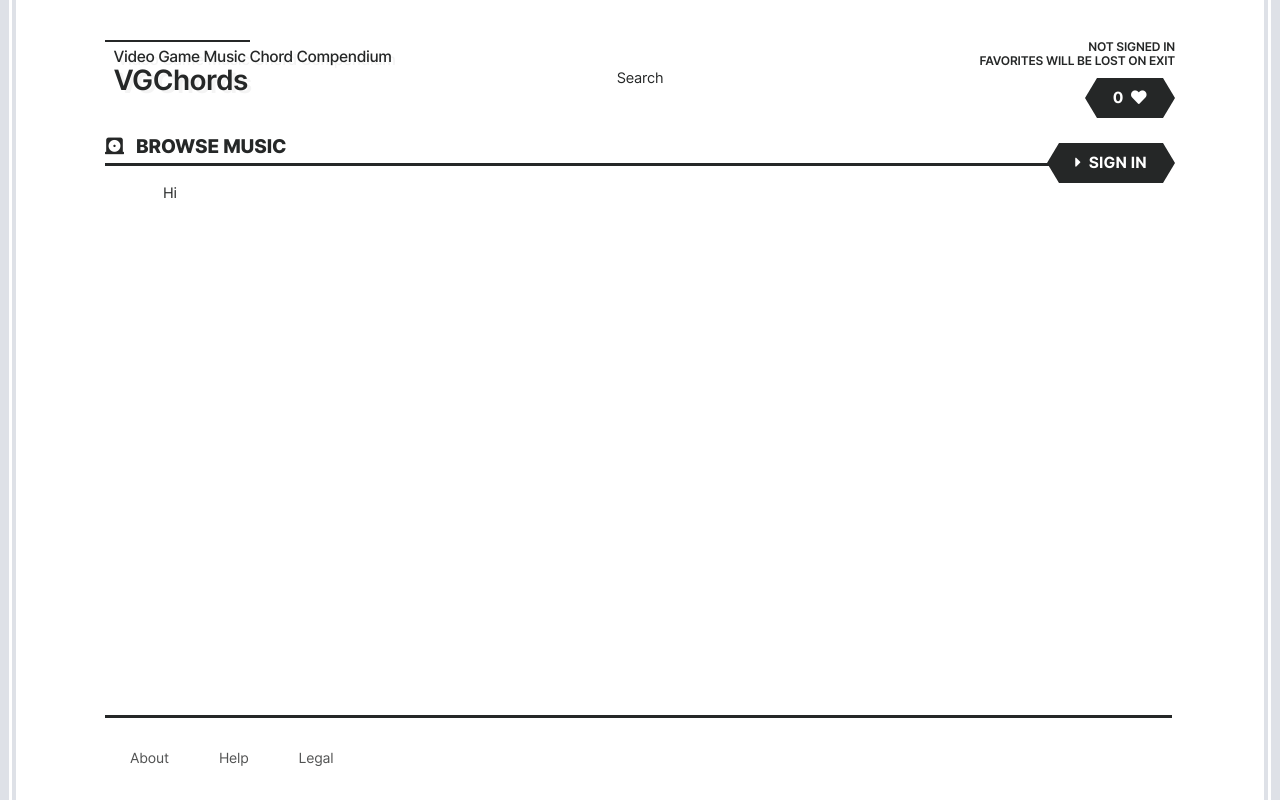
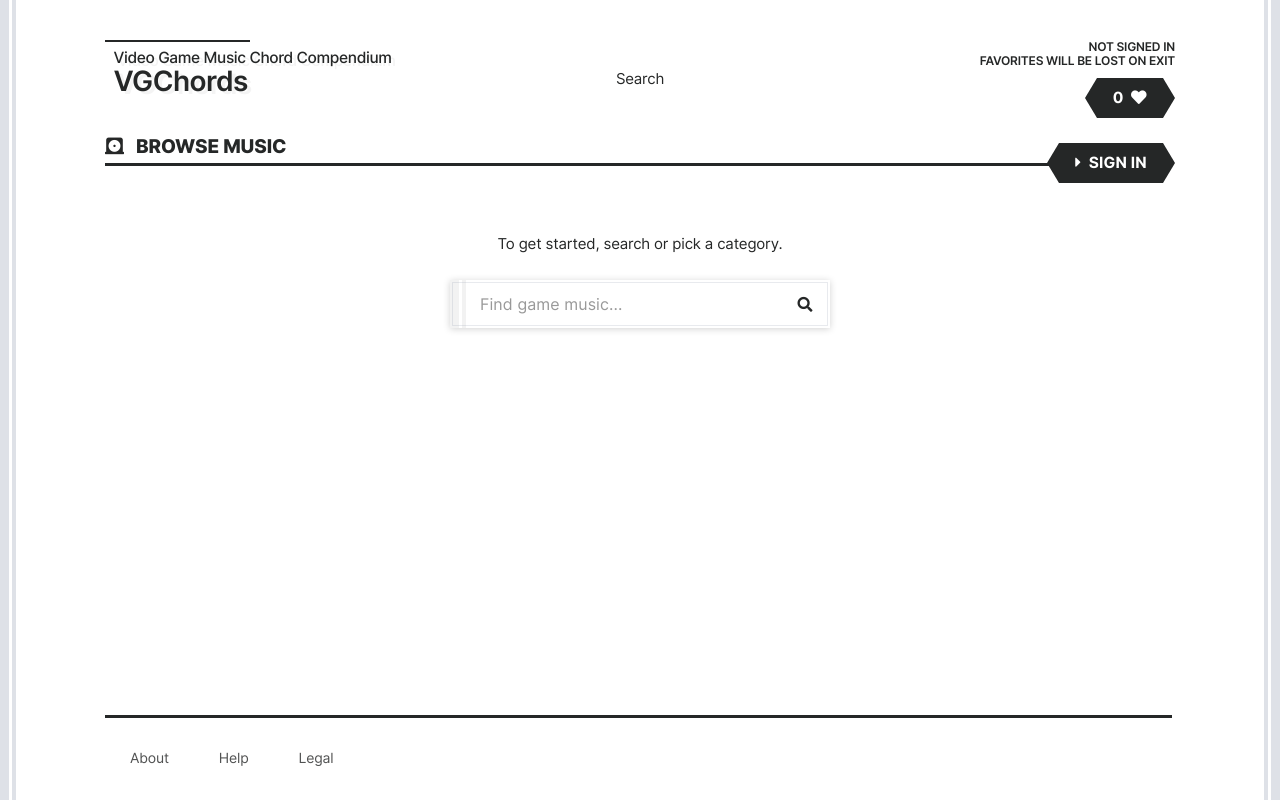
Before and after one commit to Oasiris/cs1300-vgchords, a React (Create React App) app: page / in a window 1280 px wide. Built offline with nearby package versions, Linux system fonts and the light colour scheme.

Commit message:
Primary search layout

```diff
--- a/src/components/Layout.tsx
+++ b/src/components/Layout.tsx
@@ -38,14 +38,20 @@ const GlobalDecoration: React.FC = () => (
     </div>
 )
 
-export const Layout: React.FC<{ pageTitle: PageTitle; children: any }> = ({ pageTitle, children }) => {
+type LayoutType = {
+    pageTitle: PageTitle
+
+    /** Page content. Goes in section#content. */
+    children: any
+}
+
+/** @param children Page content. Goes in section#content. */
+export const Layout: React.FC<LayoutType> = ({ pageTitle, children }) => {
     return (
-        <div id="global">
+        <div id="layout">
             <GlobalDecoration />
             <Header>{pageTitle === 'Browse Music' ? <BrowseMusicTitle /> : <WipTitle />}</Header>
-            <section id="content">
-                <div className="container">Hi</div>
-            </section>
+            <section id="content">{children}</section>
             <Footer />
         </div>
     )
--- a/src/routes/Home.tsx
+++ b/src/routes/Home.tsx
@@ -7,6 +7,40 @@ import logo from '../icons/logo.svg'
 
 import '../styles/Home.scss'
 
+type SearchType = {
+    placeholder?: string
+}
+class Search extends React.Component<SearchType> {
+    render() {
+        return (
+            <div id="primarySearchContainer">
+                {/* <input
+                    type="text"
+                    placeholder={this.props.placeholder !== 'undefined' ? this.props.placeholder : 'Find game music...'}
+                /> */}
+                <input type="text" placeholder="Find game music..." />
+                <div className="_leftFlourish">
+                    <div />
+                    <div />
+                </div>
+                <div className="_extraBox" />
+
+                <div className="_searchButton">
+                    <i className="fas fa-search" />
+                </div>
+            </div>
+        )
+    }
+}
+
 export const Home: React.FC = () => {
-    return <Layout pageTitle="Browse Music">Hi</Layout>
+    return (
+        <Layout pageTitle="Browse Music">
+            <div className="container">
+                <div id="firstPrompt">To get started, search or pick a category.</div>
+
+                <Search />
+            </div>
+        </Layout>
+    )
 }
--- a/src/styles/Home.scss
+++ b/src/styles/Home.scss
@@ -0,0 +1,11 @@
+#layout .container {
+    display: flex;
+    flex-direction: column;
+    align-items: center;
+}
+
+#firstPrompt {
+    padding-top: 50px;
+    padding-bottom: 25px;
+    // text-align: center;
+}
--- a/src/styles/_colors.scss
+++ b/src/styles/_colors.scss
@@ -3,6 +3,7 @@ $globalText: #252727;
 $globalBack: white;
 
 $dark07: rgba($globalText, 0.07);
+$dark20Opaque: lighten($globalText, 73);
 $dark80: rgba($globalText, 0.8);
 
 // $radialBack: radial-gradient(farthest-corner at 65vw 35vh, #fbfcfd 0%, #fbfcfd 20%, #f2f5f5 100%);
@@ -11,7 +12,10 @@ $radialBack: radial-gradient(farthest-corner at 65vw 35vh, #fbfcfd 0%, #fbfcfd 2
 $darkButtonText: white;
 $darkButtonBack: $globalText;
 // $darkButtonBackHover: rgb(62, 67, 68);
-$darkButtonBackHover: rgb(73, 78, 80);
+// $darkButtonBackHover: rgb(73, 78, 80);
+$darkButtonBackHover: rgb(74, 83, 87);
 // $darkButtonBackActive: #777;
 
 $flourishBack: rgba(#a0a8b9, 0.35);
+$mediumFlourishBack: rgba(#a0a8b9, 0.24);
+$searchFlourishBack: rgba(#222, 0.06);
--- a/src/styles/index.scss
+++ b/src/styles/index.scss
@@ -9,7 +9,7 @@ body {
     -webkit-font-smoothing: antialiased;
     -moz-osx-font-smoothing: grayscale;
 
-    font-size: 14.5px;
+    font-size: 15px;
     line-height: 1.5;
     letter-spacing: -0.012em;
 
@@ -49,6 +49,7 @@ section#header {
 
 section#content {
     min-height: calc(100vh - 182px - 106px);
+    box-sizing: content-box;
 }
 
 // Height: 106px
@@ -118,7 +119,8 @@ section#footer {
             position: absolute;
             background: $flourishBack;
             width: 9px;
-            height: 100vh;
+            height: 100%;
+            min-height: 100vh;
             padding-right: 3px;
         }
         & > div:last-child {
@@ -126,7 +128,8 @@ section#footer {
             left: 12px;
             background: $flourishBack;
             width: 4px;
-            height: 100vh;
+            height: 100%;
+            min-height: 100vh;
         }
     }
     & > div:last-child {
@@ -135,7 +138,8 @@ section#footer {
             right: 0px;
             background: $flourishBack;
             width: 9px;
-            height: 100vh;
+            height: 100%;
+            min-height: 100vh;
             padding-right: 3px;
         }
         & > div:last-child {
@@ -143,7 +147,8 @@ section#footer {
             right: 12px;
             background: $flourishBack;
             width: 4px;
-            height: 100vh;
+            height: 100%;
+            min-height: 100vh;
         }
     }
 }
@@ -279,3 +284,85 @@ section#header .row1 {
 .rackButton {
     z-index: 90;
 }
+
+/* ————————————————————————— */
+/* Search */
+
+#primarySearchContainer {
+    position: relative;
+    background: white;
+    box-shadow: 0 1px 7px rgba(black, 0.18);
+
+    input:first-child {
+        position: relative;
+        z-index: 100;
+        min-width: 330px;
+
+        background: none;
+        border: 0px;
+
+        padding: 15px 20px 15px 30px;
+        font-size: 16px;
+
+        color: $dark80;
+
+        &::placeholder {
+            color: #999999;
+            letter-spacing: 0.005em;
+        }
+    }
+
+    ._leftFlourish {
+        div:first-child {
+            z-index: 20;
+            position: absolute;
+            top: 0;
+            left: 0;
+            height: 100%;
+            width: 9px;
+            background: $searchFlourishBack;
+        }
+        div:last-child {
+            z-index: 20;
+            position: absolute;
+            top: 0;
+            left: 12px;
+            height: 100%;
+            width: 4px;
+            background: $searchFlourishBack;
+        }
+    }
+
+    ._extraBox {
+        z-index: 20;
+        position: absolute;
+        // top: 1.25px;
+        top: 2px;
+        left: 2px;
+        height: calc(100% - 4px);
+        width: calc(100% - 4px);
+        border: 0.75px solid $mediumFlourishBack;
+        box-sizing: border-box;
+    }
+
+    ._searchButton {
+        z-index: 120;
+        position: absolute;
+        height: 100%;
+        top: 0;
+        right: 0;
+        width: 50px;
+        display: flex;
+        align-items: center;
+        justify-content: center;
+        border-radius: 2.5px;
+
+        &:hover:not(:active) {
+            background: $dark20Opaque;
+        }
+        &:active {
+            background: $globalText;
+            color: white;
+        }
+    }
+}
```
